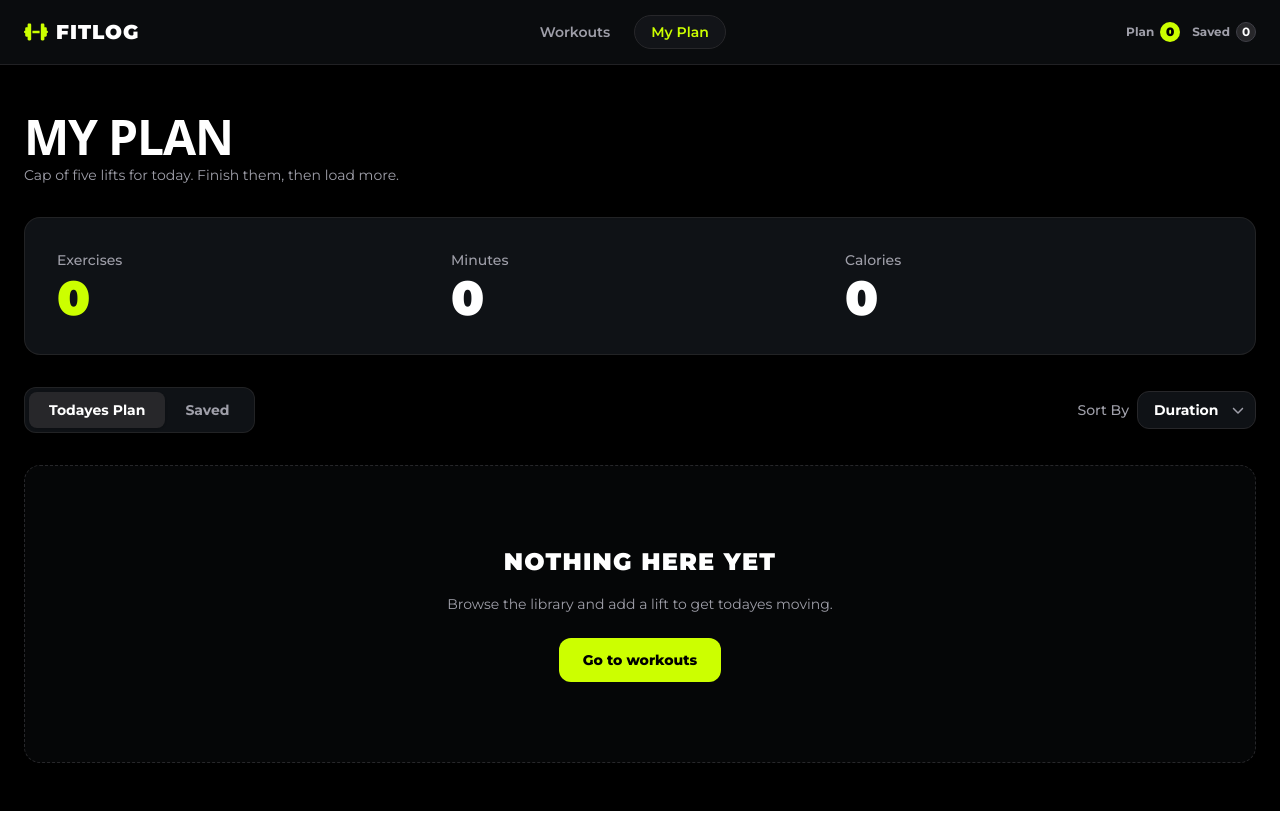
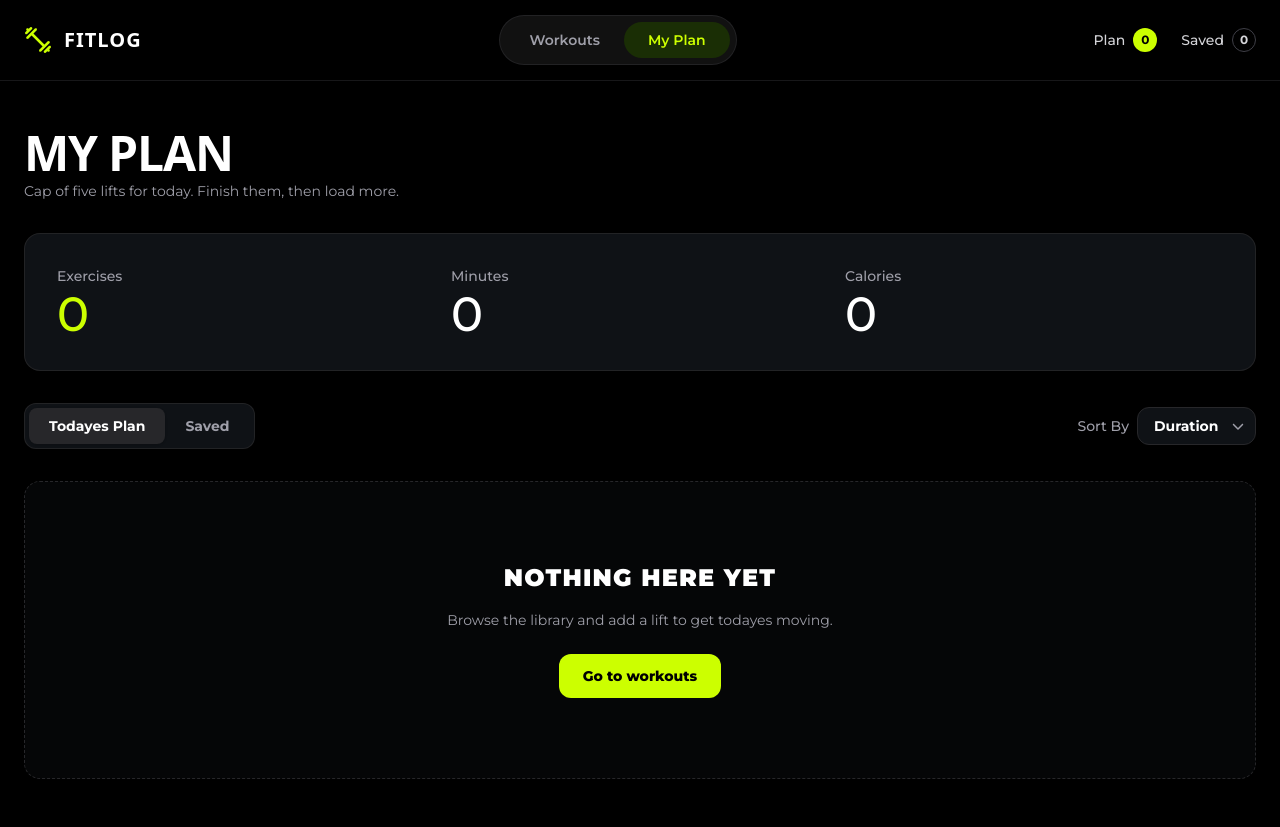
Before and after one commit to mdsakibdev/Fit-Forge, a Next.js app: page /myplan in a window 1280 px wide. Built offline with nearby package versions, Linux system fonts and the light colour scheme.

Commit message:
Add and Remove Optin Add

```diff
--- a/src/app/myplan/page.jsx
+++ b/src/app/myplan/page.jsx
@@ -11,19 +11,34 @@ export default function MyPlanPage() {
   const [activeTab, setActiveTab] = useState('plan'); // 'plan' or 'saved'
   const [sortBy, setSortBy] = useState('Duration');
 
-  // Active list dynamic switch
+  // Active list dynamic switch based on tab selection
   const currentList = activeTab === 'plan' ? planList : savedList;
 
-  // Dynamic calculations for Stats
-  const totalExercises = planList.length;
-  const totalMinutes = planList.reduce((acc, curr) => acc + (curr.duration || 0), 0);
-  const totalCalories = planList.reduce((acc, curr) => acc + (curr.caloriesBurned || 0), 0);
+  // Dynamic calculations for Stats based on current active tab list
+  const totalExercises = currentList.length;
+  const totalMinutes = currentList.reduce((acc, curr) => acc + (Number(curr.duration) || 0), 0);
+  const totalCalories = currentList.reduce((acc, curr) => acc + (Number(curr.caloriesBurned) || 0), 0);
 
-  // Sorting Logic
+  // Robust Sorting Logic
   const sortedList = [...currentList].sort((a, b) => {
-    if (sortBy === 'Duration') return (b.duration || 0) - (a.duration || 0);
-    if (sortBy === 'Calories') return (b.caloriesBurned || 0) - (a.caloriesBurned || 0);
-    if (sortBy === 'Rating') return (b.rating || 0) - (a.rating || 0);
+    const valA_duration = Number(a.duration) || 0;
+    const valB_duration = Number(b.duration) || 0;
+
+    const valA_calories = Number(a.caloriesBurned) || 0;
+    const valB_calories = Number(b.caloriesBurned) || 0;
+
+    const valA_rating = Number(a.rating) || 0;
+    const valB_rating = Number(b.rating) || 0;
+
+    if (sortBy === 'Duration') {
+      return valB_duration - valA_duration; // High to Low
+    }
+    if (sortBy === 'Calories') {
+      return valB_calories - valA_calories; // High to Low
+    }
+    if (sortBy === 'Rating') {
+      return valB_rating - valA_rating; // High to Low
+    }
     return 0;
   });
 
@@ -43,21 +58,21 @@ export default function MyPlanPage() {
       <div className="bg-[#0f1216] border border-zinc-800/80 rounded-2xl p-6 sm:p-8 grid grid-cols-3 gap-4">
         <div>
           <p className="text-zinc-400 text-xs sm:text-sm font-medium mb-1">Exercises</p>
-          <span className="text-3xl sm:text-5xl font-black text-[#ccff00]">
+          <span className="text-3xl sm:text-5xl font-medium text-[#ccff00]">
             {totalExercises}
           </span>
         </div>
 
         <div>
           <p className="text-zinc-400 text-xs sm:text-sm font-medium mb-1">Minutes</p>
-          <span className="text-3xl sm:text-5xl font-black text-white">
+          <span className="text-3xl sm:text-5xl font-medium text-white">
             {totalMinutes}
           </span>
         </div>
 
         <div>
           <p className="text-zinc-400 text-xs sm:text-sm font-medium mb-1">Calories</p>
-          <span className="text-3xl sm:text-5xl font-black text-white">
+          <span className="text-3xl sm:text-5xl font-medium text-white">
             {totalCalories}
           </span>
         </div>
@@ -177,7 +192,11 @@ export default function MyPlanPage() {
 
                 <button
                   onClick={() => {
-                    if (activeTab === 'plan') removeFromPlan(fit.id);
+                    if (activeTab === 'plan') {
+                      removeFromPlan(fit.id);
+                    } else {
+                      removeFromSaved(fit.id);
+                    }
                   }}
                   className="bg-[#ccff00] hover:bg-[#b8e600] text-black font-extrabold text-xs sm:text-sm px-4 py-2.5 rounded-xl flex items-center gap-1.5 transition-all"
                 >
--- a/src/app/workout/[id]/page.jsx
+++ b/src/app/workout/[id]/page.jsx
@@ -47,7 +47,7 @@ export default function WorkoutDetailsPage({ params }) {
 
       <div className="grid grid-cols-1 lg:grid-cols-12 gap-8 lg:gap-12 items-stretch">
         <div className="lg:col-span-5 w-full flex">
-          <div className="relative w-full h-[350px] sm:h-[450px] lg:h-full min-h-[400px] rounded-2xl overflow-hidden bg-[#121418] border border-zinc-800/80">
+          <div className="relative w-full h-87.5 sm:h-112.5 lg:h-full min-h-100 rounded-2xl overflow-hidden bg-[#121418] border border-zinc-800/80">
             <Image
               src={fit.image}
               alt={fit.name}
--- a/src/components/Navbar/Navbar.jsx
+++ b/src/components/Navbar/Navbar.jsx
@@ -1,50 +1,116 @@
 'use client';
 
+import { useState } from 'react';
+import logo from '../../assets/logo.png'
 import Link from 'next/link';
-import { useWorkout } from '../../context/WorkoutContext';
-import { FaDumbbell } from 'react-icons/fa6';
+import { usePathname } from 'next/navigation';
+import { FaDumbbell as DumbbellIcon, FaBars as BarsIcon, FaXmark as XIcon } from 'react-icons/fa6';
+import Image from 'next/image';
 
 export default function Navbar() {
-  const { planList, savedList } = useWorkout();
+  const pathname = usePathname();
+  const [isOpen, setIsOpen] = useState(false);
+
+  // Exact path check korar jonno function
+  const isActive = (path) => {
+    if (path === '/') {
+      return pathname === '/';
+    }
+    return pathname.startsWith(path);
+  };
 
   return (
-    <nav className="border-b border-zinc-800/80 bg-[#0a0c0e] sticky top-0 z-50">
-      <div className="max-w-7xl mx-auto px-4 sm:px-6 h-16 flex items-center justify-between">
+    <header className="bg-black text-white border-b border-zinc-800/60 sticky top-0 z-50">
+      <div className="max-w-7xl mx-auto px-4 sm:px-6 h-20 flex items-center justify-between">
 
-        {/* Brand Logo */}
-        <Link href="/" className="flex items-center gap-2 font-black text-xl text-white tracking-wider">
-          <FaDumbbell className="text-[#ccff00] text-2xl" />
-          <span>FITLOG</span>
+        {/* Logo */}
+        <Link href="/" className="flex items-center gap-3 group">
+          <Image src={logo} alt='Logo Image'/>
+          <span className="font-extrabold tracking-wider text-xl uppercase font-sans">
+            FITLOG
+          </span>
         </Link>
 
-        {/* Middle Navigation */}
-        <div className="hidden sm:flex items-center gap-6 text-sm font-semibold text-zinc-400">
-          <Link href="/" className="hover:text-white transition-colors">
+        {/* Middle Nav Links (Desktop) */}
+        <nav className="hidden md:flex items-center bg-[#111111] p-1.5 rounded-full border border-zinc-800/80">
+          <Link
+            href="/"
+            className={`px-6 py-2 rounded-full text-sm font-semibold transition-all duration-200 ${
+              isActive('/')
+                ? 'bg-[#1a2e05] text-[#ccff00]'
+                : 'text-zinc-400 hover:text-white'
+            }`}
+          >
             Workouts
           </Link>
-          <Link href="/my-plan" className="bg-[#121418] text-[#ccff00] px-4 py-1.5 rounded-full border border-zinc-800 hover:border-zinc-700 transition-all">
+
+          <Link
+            href="/myplan"
+            className={`px-6 py-2 rounded-full text-sm font-semibold transition-all duration-200 ${
+              isActive('/myplan')
+                ? 'bg-[#1a2e05] text-[#ccff00]'
+                : 'text-zinc-400 hover:text-white'
+            }`}
+          >
+            My Plan
+          </Link>
+        </nav>
+
+        {/* Right Side Badges + Mobile Toggle */}
+        <div className="flex items-center gap-4 sm:gap-6">
+          <div className="flex items-center gap-1.5 sm:gap-2">
+            <span className="text-xs sm:text-sm font-medium text-zinc-300">Plan</span>
+            <span className="bg-[#ccff00] text-black text-xs font-bold w-5 h-5 sm:w-6 sm:h-6 rounded-full flex items-center justify-center">
+              0
+            </span>
+          </div>
+
+          <div className="flex items-center gap-1.5 sm:gap-2">
+            <span className="text-xs sm:text-sm font-medium text-zinc-300">Saved</span>
+            <span className="border border-zinc-700 text-zinc-300 text-xs font-bold w-5 h-5 sm:w-6 sm:h-6 rounded-full flex items-center justify-center">
+              0
+            </span>
+          </div>
+
+          <button
+            onClick={() => setIsOpen(!isOpen)}
+            className="md:hidden text-zinc-300 hover:text-white p-2 text-xl"
+            aria-label="Toggle Menu"
+          >
+            {isOpen ? <XIcon /> : <BarsIcon />}
+          </button>
+        </div>
+
+      </div>
+
+      {/* Mobile Menu */}
+      {isOpen && (
+        <div className="md:hidden bg-[#0a0a0a] border-b border-zinc-800 px-4 py-4 flex flex-col gap-3">
+          <Link
+            href="/"
+            onClick={() => setIsOpen(false)}
+            className={`px-4 py-2.5 rounded-lg text-sm font-medium transition-colors ${
+              isActive('/')
+                ? 'bg-[#1a2e05] text-[#ccff00]'
+                : 'text-zinc-400 hover:bg-zinc-900 hover:text-white'
+            }`}
+          >
+            Workouts
+          </Link>
+
+          <Link
+            href="/myplan"
+            onClick={() => setIsOpen(false)}
+            className={`px-4 py-2.5 rounded-lg text-sm font-medium transition-colors ${
+              isActive('/myplan')
+                ? 'bg-[#1a2e05] text-[#ccff00]'
+                : 'text-zinc-400 hover:bg-zinc-900 hover:text-white'
+            }`}
+          >
             My Plan
           </Link>
         </div>
-
-        {/* Right Badges (Plan & Saved Counter) */}
-        <div className="flex items-center gap-3 text-xs font-bold">
-          <div className="flex items-center gap-1.5 text-zinc-400">
-            <span>Plan</span>
-            <span className="bg-[#ccff00] text-black w-5 h-5 rounded-full flex items-center justify-center font-black">
-              {planList.length}
-            </span>
-          </div>
-
-          <div className="flex items-center gap-1.5 text-zinc-400">
-            <span>Saved</span>
-            <span className="bg-zinc-800 text-white border border-zinc-700 w-5 h-5 rounded-full flex items-center justify-center font-bold">
-              {savedList.length}
-            </span>
-          </div>
-        </div>
-
-      </div>
-    </nav>
+      )}
+    </header>
   );
 }
```
